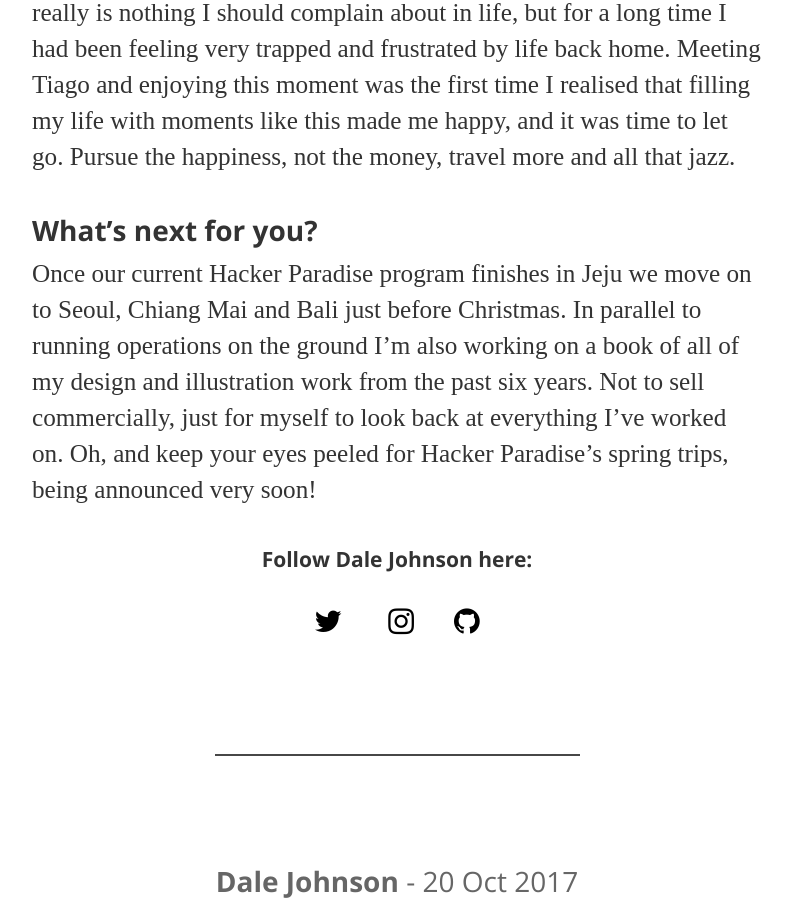
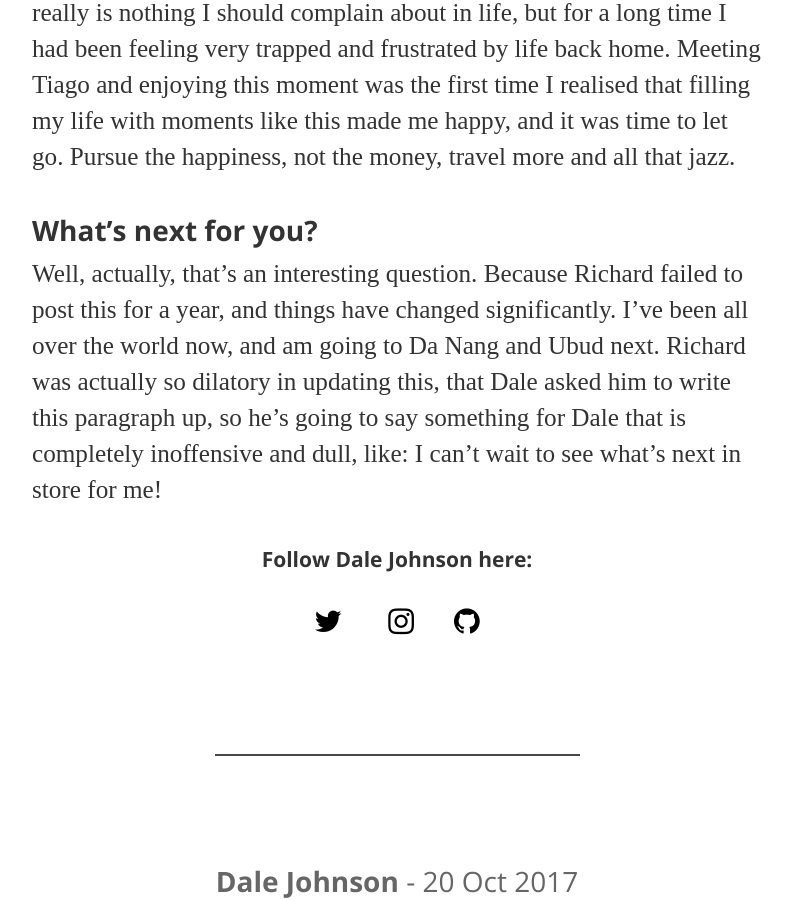
Before and after one commit to RichardLitt/nomad-as-fuck, a Jekyll site: the page built from index.md, in a window 1280 px wide and 900 px high, scrolled down 3212 px. Shown: the whole window, without its empty margins (243-1035 px from the left). Built offline with Jekyll 4.4.1, drawn with Linux system fonts in a browser that asks for light colours; nearby versions of some CDN libraries; some web fonts are replaced; comment, search, counter and statistics services are not loaded.

Commit message:
Final edits

```diff
--- a/_posts/2017-10-20-dale-johnson.md
+++ b/_posts/2017-10-20-dale-johnson.md
@@ -35,7 +35,7 @@ Oh, and the deer. I saw a deer at Yosemite. That was too cool. (cue photo)
 
 I’m someone who craves structure, as it definitely makes me more productive. Back home I had a studio with a huge Mac, all the tech, my favourite breakfast joints and coffee shops a stone’s throw away and a rigid routine. Now, I’m waking up in different hotels every month with my wonderful setup scaled down to a laptop and tablet in a bag and no cereal for breakfast. It’s difficult, but it’s part of the challenge.
 
-  <img src="{{ BASE_PATH }}/assets/img/posts/dale-alt.jpg" class="inner-post-image" />
+<img src="{{ BASE_PATH }}/assets/img/posts/dale-alt.jpg" class="inner-post-image" />
 
 ### What's your craziest story?
 
@@ -43,4 +43,4 @@ I’ll save the alcohol-induced ones for another time, but for me one particular
 
 ### What's next for you?
 
-Once our current Hacker Paradise program finishes in Jeju we move on to Seoul, Chiang Mai and Bali just before Christmas. In parallel to running operations on the ground I’m also working on a book of all of my design and illustration work from the past six years. Not to sell commercially, just for myself to look back at everything I’ve worked on. Oh, and keep your eyes peeled for Hacker Paradise’s spring trips, being announced very soon!
+Well, actually, that's an interesting question. Because Richard failed to post this for a year, and things have changed significantly. I've been all over the world now, and am going to Da Nang and Ubud next. Richard was actually so dilatory in updating this, that Dale asked him to write this paragraph up, so he's going to say something for Dale that is completely inoffensive and dull, like: I can't wait to see what's next in store for me!
```
